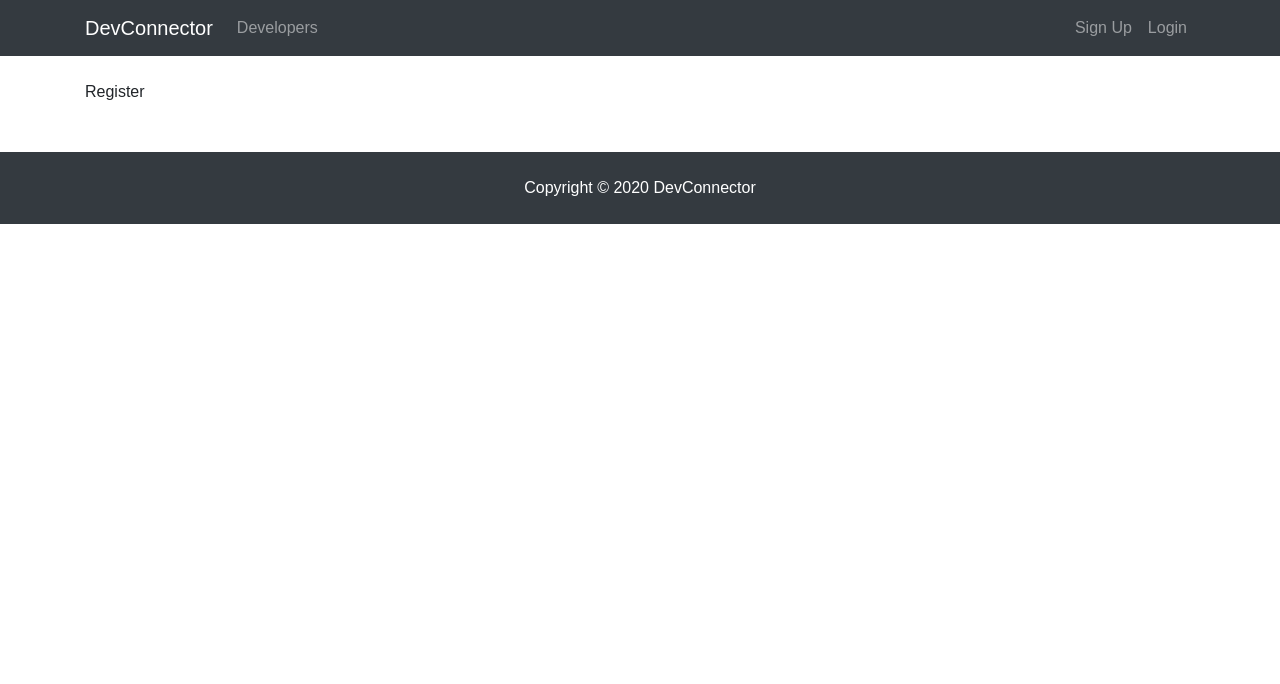
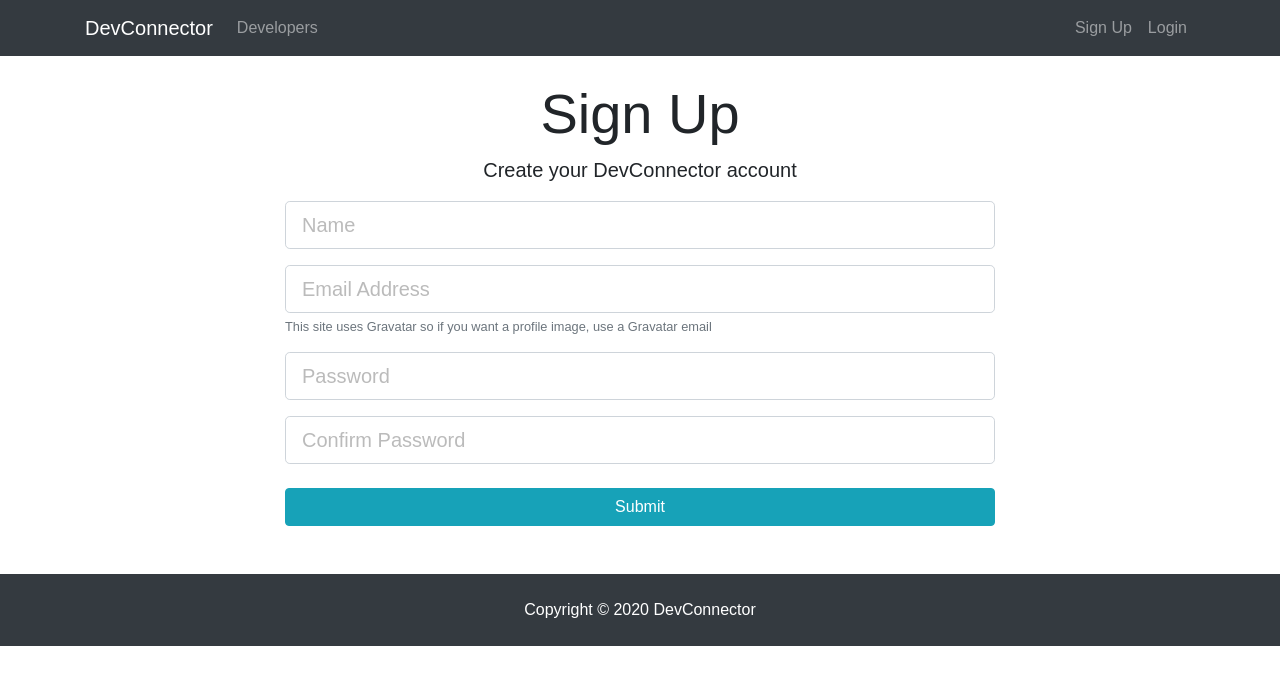
Before and after one commit to programmingwithbadri/Dev-Connectors, a React (Create React App) app in the folder client/: page /register in a window 1280 px wide. Shown: the top 684 px of the page. Built offline with nearby package versions, Linux system fonts and the light colour scheme.

Commit message:
Add the register component with UI and validation

```diff
--- a/client/src/components/auth/Register.js
+++ b/client/src/components/auth/Register.js
@@ -1,11 +1,126 @@
-import React, { Component } from 'react'
+import React, { Component } from "react";
+import axios from "axios";
+import classnames from "classnames";
 
-export default class Register extends Component {
-    render() {
-        return (
-            <div>
-                Register
+class Register extends Component {
+  constructor() {
+    super();
+    this.state = {
+      name: "",
+      email: "",
+      password: "",
+      confirmPassword: "",
+      errors: {}
+    };
+  }
+
+  onChange = e => {
+    this.setState({ [e.target.name]: e.target.value });
+  };
+
+  onSubmit = e => {
+    e.preventDefault();
+
+    const newUser = {
+      name: this.state.name,
+      email: this.state.email,
+      password: this.state.password,
+      confirmPassword: this.state.confirmPassword
+    };
+
+    axios
+      .post("/api/users/register", newUser)
+      .then(res => console.log(res.data))
+      .catch(err => this.setState({ errors: err.response.data }));
+  };
+
+  render() {
+    const { errors } = this.state;
+
+    return (
+      <div className="register">
+        <div className="container">
+          <div className="row">
+            <div className="col-md-8 m-auto">
+              <h1 className="display-4 text-center">Sign Up</h1>
+              <p className="lead text-center">
+                Create your DevConnector account
+              </p>
+              <form noValidate onSubmit={this.onSubmit}>
+                <div className="form-group">
+                  <input
+                    type="text"
+                    className={classnames("form-control form-control-lg", {
+                      "is-invalid": errors.name
+                    })}
+                    placeholder="Name"
+                    name="name"
+                    value={this.state.name}
+                    onChange={this.onChange}
+                  />
+                  {errors.name && (
+                    <div className="invalid-feedback">{errors.name}</div>
+                  )}
+                </div>
+                <div className="form-group">
+                  <input
+                    type="email"
+                    className={classnames("form-control form-control-lg", {
+                      "is-invalid": errors.email
+                    })}
+                    placeholder="Email Address"
+                    name="email"
+                    value={this.state.email}
+                    onChange={this.onChange}
+                  />
+                  {errors.email && (
+                    <div className="invalid-feedback">{errors.email}</div>
+                  )}
+                  <small className="form-text text-muted">
+                    This site uses Gravatar so if you want a profile image, use
+                    a Gravatar email
+                  </small>
+                </div>
+                <div className="form-group">
+                  <input
+                    type="password"
+                    className={classnames("form-control form-control-lg", {
+                      "is-invalid": errors.password
+                    })}
+                    placeholder="Password"
+                    name="password"
+                    value={this.state.password}
+                    onChange={this.onChange}
+                  />
+                  {errors.password && (
+                    <div className="invalid-feedback">{errors.password}</div>
+                  )}
+                </div>
+                <div className="form-group">
+                  <input
+                    type="password"
+                    className={classnames("form-control form-control-lg", {
+                      "is-invalid": errors.confirmPassword
+                    })}
+                    placeholder="Confirm Password"
+                    name="confirmPassword"
+                    value={this.state.confirmPassword}
+                    onChange={this.onChange}
+                  />
+                  {errors.confirmPassword && (
+                    <div className="invalid-feedback">
+                      {errors.confirmPassword}
+                    </div>
+                  )}
+                </div>
+                <input type="submit" className="btn btn-info btn-block mt-4" />
+              </form>
             </div>
-        )
-    }
+          </div>
+        </div>
+      </div>
+    );
+  }
 }
+
+export default Register;
```
